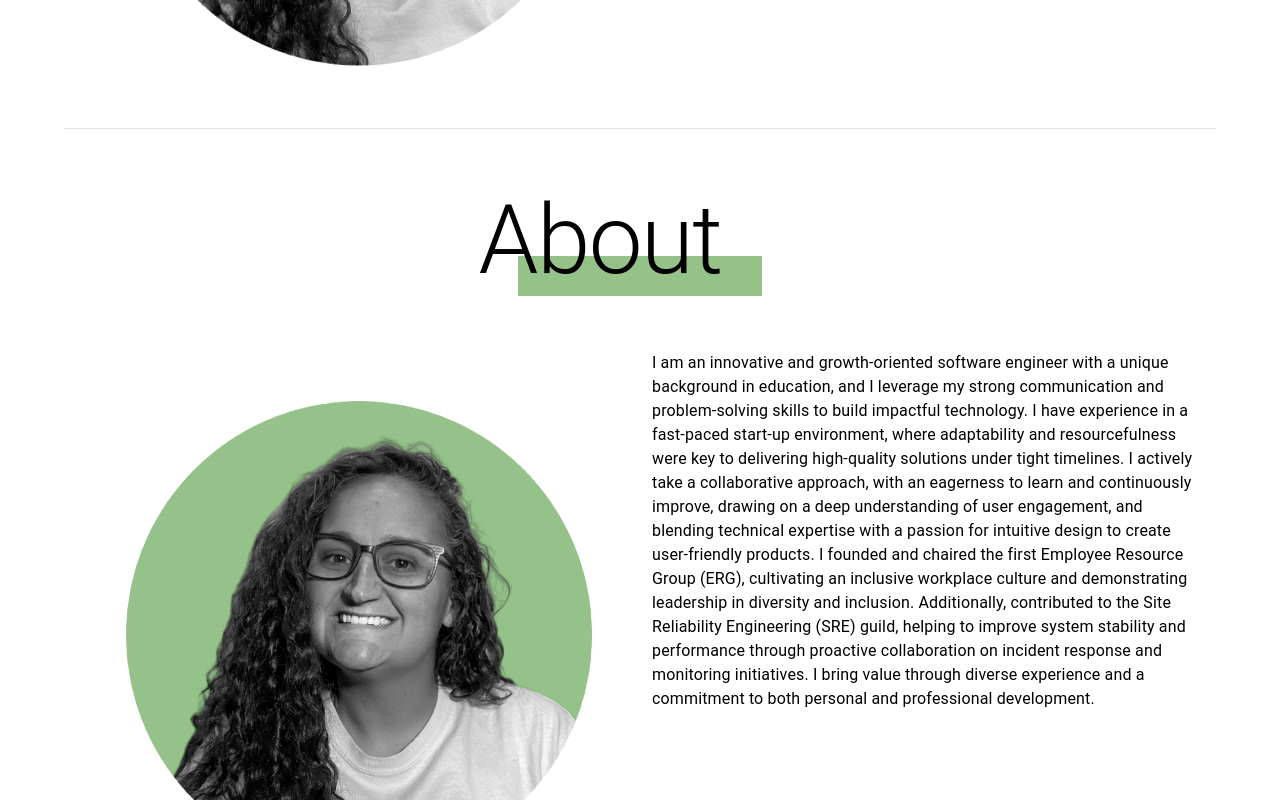
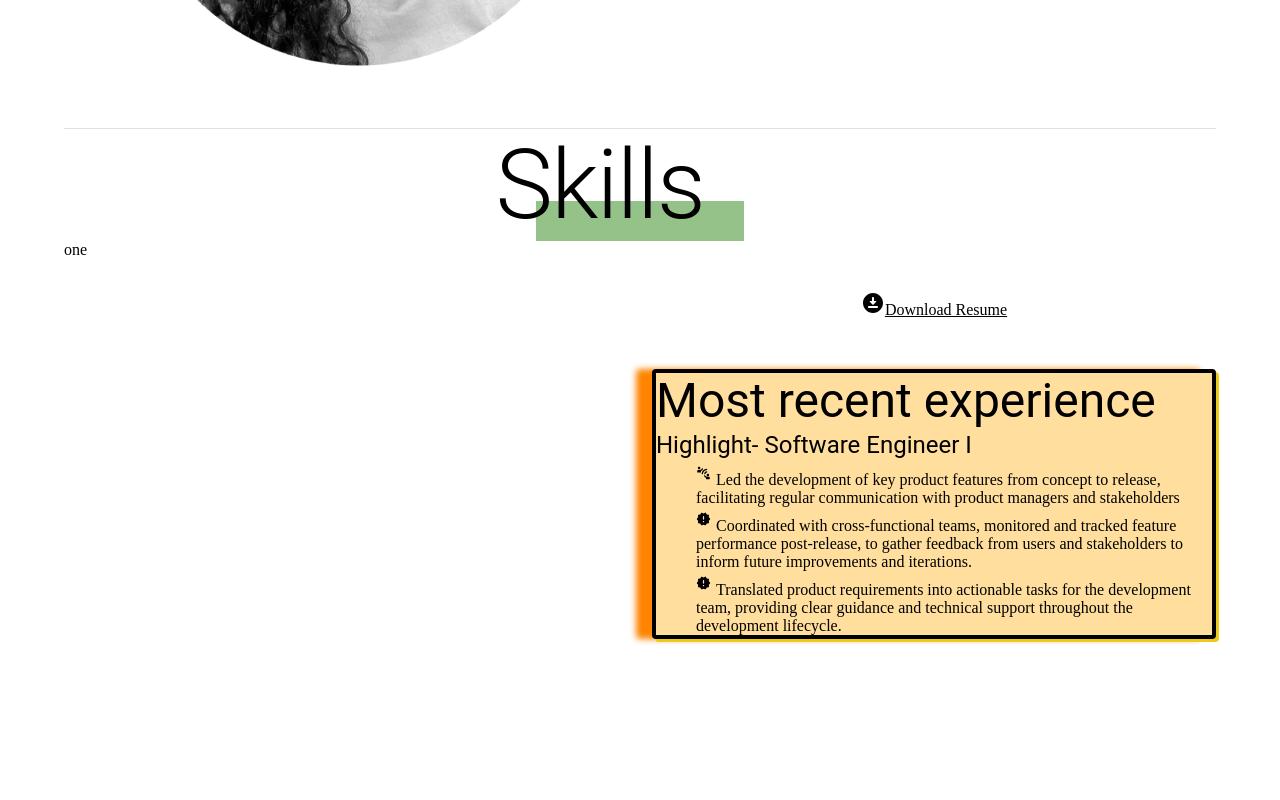
Before and after one commit to KristenDLR/type_profile, a React (Create React App) app: page / in a window 1280 px wide. Shown: the part 1540-2340 px from the top of the page. Built offline with nearby package versions, Linux system fonts and the light colour scheme; a web font is replaced by a local one.

Commit message:
feat: download pdf resume

```diff
--- a/global.d.ts
+++ b/global.d.ts
@@ -3,3 +3,8 @@ declare module "*.png" {
 
   export = value;
 }
+
+declare module "*.pdf" {
+  const value: string;
+  export default value;
+}
--- /dev/null
+++ b/src/sections/skills/skills.section.css
@@ -0,0 +1,14 @@
+.experience {
+  background-color: #ffde9e;
+  border-radius: 0.25em;
+  /* box-shadow: 0 0 0.25em rgba(0, 0, 0, 0.25); */
+  box-shadow: 3px 3px #efc918, -1em 0 0.4em #ff8400;
+  border: 0.25rem solid black;
+  box-sizing: border-box;
+  /* left: 50%;
+    padding: 10px;
+    position: absolute;
+    text-align: center;
+    top: 50%; */
+  /* transform: translate(-50%, -50%); */
+}
--- /dev/null
+++ b/src/sections/skills/skills.section.tsx
@@ -0,0 +1,71 @@
+import { Box, Stack, Typography } from "@mui/material";
+import "./skills.section.css";
+import resumePDF from "../skills/DeLaRosa-Resume_24.pdf";
+import DownloadForOfflineRoundedIcon from "@mui/icons-material/DownloadForOfflineRounded";
+import ConnectWithoutContactRoundedIcon from "@mui/icons-material/ConnectWithoutContactRounded";
+import NewReleasesRoundedIcon from "@mui/icons-material/NewReleasesRounded";
+
+export type SkillsSectiontProps = {
+  isScreenSmall: boolean;
+};
+
+export const SkillsSection: React.FC<SkillsSectiontProps> = ({
+  isScreenSmall,
+}) => {
+  return (
+    <Box className="SkillsSection">
+      <Typography sx={{ mx: "auto" }} className="sectionTitle" variant="h1">
+        Skills
+      </Typography>
+      <Box
+        className="skillsSection"
+        sx={{
+          display: "grid",
+          columnGap: 3,
+          rowGap: 1,
+          gridTemplateColumns: isScreenSmall ? "1fr" : "repeat(2, 1fr)",
+        }}
+      >
+        <Box>one</Box>
+        <Stack>
+          <a
+            style={{ textAlign: "center", color: "black", padding: "50px" }}
+            href={resumePDF}
+            download
+          >
+            <DownloadForOfflineRoundedIcon />
+            Download Resume
+          </a>
+          <Box className="experience">
+            <Typography variant="h3">Most recent experience</Typography>
+            <Typography variant="h5">Highlight- Software Engineer I</Typography>
+            <ul>
+              <ConnectWithoutContactRoundedIcon
+                sx={{ width: "20px", paddingRight: "5px" }}
+              />
+              Led the development of key product features from concept to
+              release, facilitating regular communication with product managers
+              and stakeholders
+            </ul>
+            <ul>
+              <NewReleasesRoundedIcon
+                sx={{ width: "20px", paddingRight: "5px" }}
+              />
+              Coordinated with cross-functional teams, monitored and tracked
+              feature performance post-release, to gather feedback from users
+              and stakeholders to inform future improvements and iterations.
+            </ul>
+            <ul>
+              <NewReleasesRoundedIcon
+                sx={{ width: "20px", paddingRight: "5px" }}
+              />
+              Translated product requirements into actionable tasks for the
+              development team, providing clear guidance and technical support
+              throughout the development lifecycle.
+            </ul>
+          </Box>
+        </Stack>
+      </Box>
+    </Box>
+  );
+};
```
Also changed, not shown: src/main.tsx (+5 -4 lines), 1 other file (tests, documents, lock files or other folders).
